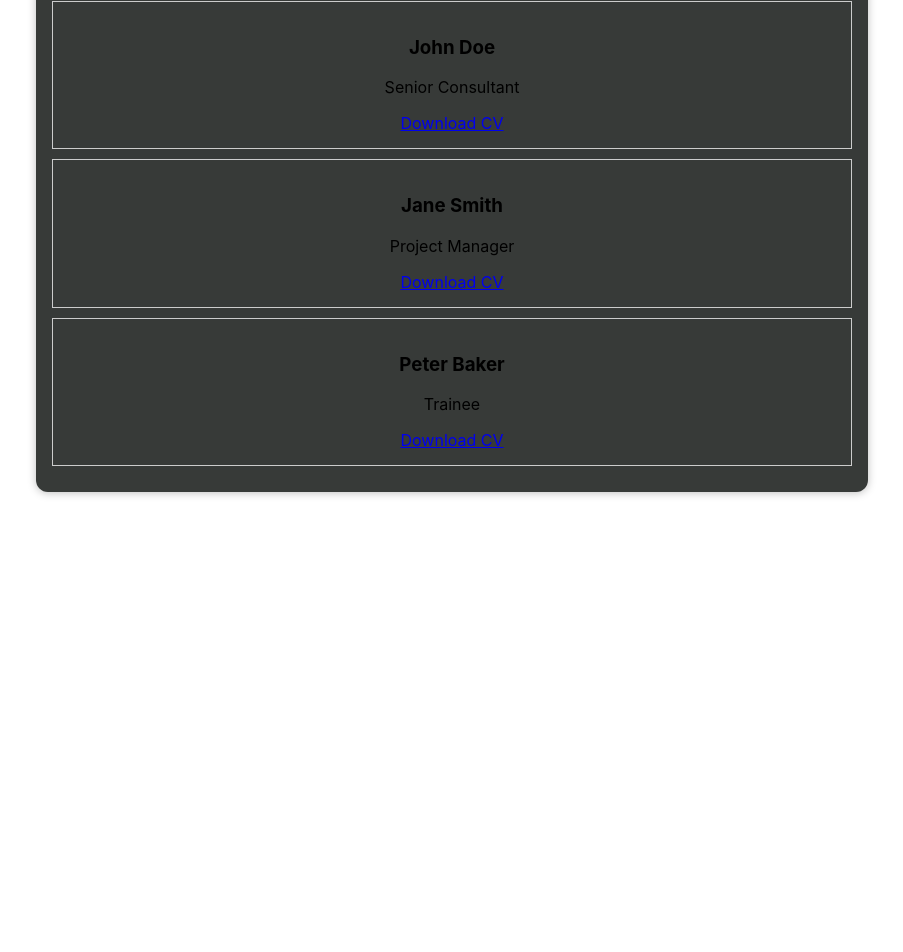
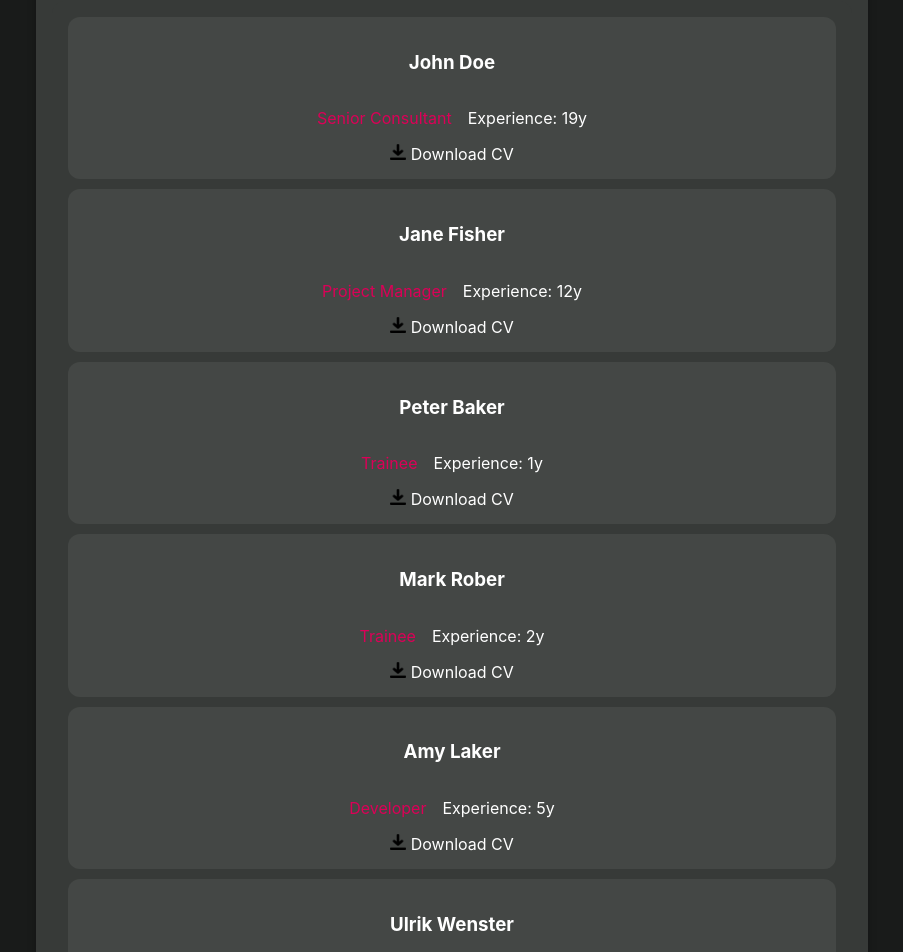
Before and after one commit to TuukkaJA/project-pinja, a React (Create React App) app: page / in a window 1280 px wide. Shown: the part 189-1141 px from the top of the page, without its empty margins (188-1091 px from the left). Before the commit the page ends 800 px from the top, so only its background shows below. Built offline with nearby package versions, Linux system fonts and the light colour scheme.

Commit message:
Edited UI and made search engine better

```diff
--- a/src/App.css
+++ b/src/App.css
@@ -1,5 +1,6 @@
 .app {
   display: flex;
+  background-color: #191b1a;
 }
 
 .content {
@@ -17,6 +18,7 @@
   margin-bottom: 20px;
   padding: 1rem 2rem;
 }
+
 .app button {
   font: inherit;
   cursor: pointer;
@@ -37,12 +39,17 @@
 .consultant-list {
   display: flex;
   flex-direction: column;
+  color: white;
+  border-radius: 12px;
+  padding: 1rem;
+  background-color: #373a38;
 }
 
 .consultant-card {
-  border: 1px solid #ccc;
+  background-color: #444745;
   padding: 15px;
   margin-bottom: 10px;
+  border-radius: 12px;
 }
 
 .consultant-card:hover {
--- a/src/App.js
+++ b/src/App.js
@@ -8,9 +8,36 @@ function App() {
   const [isSidebarOpen, setSidebarOpen] = useState(false);
   const [searchTerm, setSearchTerm] = useState('');
   const [consultants, setConsultants] = useState([
-    { id: 1, name: 'John Doe', position: 'Senior Consultant', cvLink: '/path-to-john-cv.pdf' },
-    { id: 2, name: 'Jane Smith', position: 'Project Manager', cvLink: '/path-to-jane-cv.pdf' },
-    { id: 3, name: 'Peter Baker', position: 'Trainee', cvLink: '/path-to-jane-cv.pdf' },
+    { id: 1, name: 'John', surname: 'Doe', position: 'Senior Consultant', experienceyears: 'Experience: 19y', cvLink: '/path-to-john-cv.pdf' },
+    { id: 2, name: 'Jane', surname: 'Fisher', position: 'Project Manager', experienceyears: 'Experience: 12y', cvLink: '/path-to-jane-cv.pdf' },
+    { id: 3, name: 'Peter', surname: 'Baker', position: 'Trainee', experienceyears: 'Experience: 1y', cvLink: '/path-to-peter-cv.pdf' },
+    { id: 4, name: 'Mark', surname: 'Rober', position: 'Trainee', experienceyears: 'Experience: 2y', cvLink: '/path-to-mark-cv.pdf' },
+    { id: 5, name: 'Amy', surname: 'Laker', position: 'Developer', experienceyears: 'Experience: 5y', cvLink: '/path-to-amy-cv.pdf' },
+    { id: 6, name: 'Ulrik', surname: 'Wenster', position: 'Sales', experienceyears: 'Experience: 8y', cvLink: '/path-to-ulrik-cv.pdf' },
+    { id: 7, name: 'Tuukka', surname: 'Järviluoma', position: 'Project Manager', experienceyears: 'Experience: 10y', cvLink: '/path-to-tuukka-cv.pdf' },
+    { id: 8, name: 'Sara', surname: 'Nash', position: 'Consultant', experienceyears: 'Experience: 7y', cvLink: '/path-to-sara-cv.pdf' },
+    { id: 9, name: 'Liam', surname: 'Stone', position: 'Developer', experienceyears: 'Experience: 3y', cvLink: '/path-to-liam-cv.pdf' },
+    { id: 10, name: 'Olivia', surname: 'Brooks', position: 'Analyst', experienceyears: 'Experience: 6y', cvLink: '/path-to-olivia-cv.pdf' },
+    { id: 11, name: 'Noah', surname: 'Wright', position: 'Data Scientist', experienceyears: 'Experience: 4y', cvLink: '/path-to-noah-cv.pdf' },
+    { id: 12, name: 'Ava', surname: 'Clark', position: 'Consultant', experienceyears: 'Experience: 9y', cvLink: '/path-to-ava-cv.pdf' },
+    { id: 13, name: 'Mason', surname: 'Evans', position: 'Senior Developer', experienceyears: 'Experience: 15y', cvLink: '/path-to-mason-cv.pdf' },
+    { id: 14, name: 'Isabella', surname: 'Harris', position: 'UI Designer', experienceyears: 'Experience: 6y', cvLink: '/path-to-isabella-cv.pdf' },
+    { id: 15, name: 'Ethan', surname: 'Nelson', position: 'Trainee', experienceyears: 'Experience: 1y', cvLink: '/path-to-ethan-cv.pdf' },
+    { id: 16, name: 'Sophia', surname: 'Carter', position: 'Sales Manager', experienceyears: 'Experience: 14y', cvLink: '/path-to-sophia-cv.pdf' },
+    { id: 17, name: 'James', surname: 'Robinson', position: 'Marketing Consultant', experienceyears: 'Experience: 11y', cvLink: '/path-to-james-cv.pdf' },
+    { id: 18, name: 'Charlotte', surname: 'Walker', position: 'HR Specialist', experienceyears: 'Experience: 8y', cvLink: '/path-to-charlotte-cv.pdf' },
+    { id: 19, name: 'Benjamin', surname: 'Scott', position: 'Junior Developer', experienceyears: 'Experience: 2y', cvLink: '/path-to-benjamin-cv.pdf' },
+    { id: 20, name: 'Emily', surname: 'Green', position: 'Project Coordinator', experienceyears: 'Experience: 5y', cvLink: '/path-to-emily-cv.pdf' },
+    { id: 21, name: 'William', surname: 'Adams', position: 'Consultant', experienceyears: 'Experience: 13y', cvLink: '/path-to-william-cv.pdf' },
+    { id: 22, name: 'Grace', surname: 'Reed', position: 'Business Analyst', experienceyears: 'Experience: 6y', cvLink: '/path-to-grace-cv.pdf' },
+    { id: 23, name: 'Henry', surname: 'Morris', position: 'Financial Analyst', experienceyears: 'Experience: 9y', cvLink: '/path-to-henry-cv.pdf' },
+    { id: 24, name: 'Mia', surname: 'Hughes', position: 'Sales Executive', experienceyears: 'Experience: 4y', cvLink: '/path-to-mia-cv.pdf' },
+    { id: 25, name: 'Jackson', surname: 'Young', position: 'Software Engineer', experienceyears: 'Experience: 7y', cvLink: '/path-to-jackson-cv.pdf' },
+    { id: 26, name: 'Ella', surname: 'Patterson', position: 'HR Assistant', experienceyears: 'Experience: 3y', cvLink: '/path-to-ella-cv.pdf' },
+    { id: 27, name: 'Sebastian', surname: 'Ramirez', position: 'Data Engineer', experienceyears: 'Experience: 8y', cvLink: '/path-to-sebastian-cv.pdf' },
+    { id: 28, name: 'Aiden', surname: 'Kim', position: 'Consultant', experienceyears: 'Experience: 5y', cvLink: '/path-to-aiden-cv.pdf' },
+    { id: 29, name: 'Layla', surname: 'Sullivan', position: 'Operations Manager', experienceyears: 'Experience: 10y', cvLink: '/path-to-layla-cv.pdf' },
+    { id: 30, name: 'Lucas', surname: 'Martinez', position: 'IT Specialist', experienceyears: 'Experience: 12y', cvLink: '/path-to-lucas-cv.pdf' }
   ]);
 
   const toggleSidebar = () =>
@@ -18,7 +45,8 @@ function App() {
 
 
   const filteredConsultants = consultants.filter((consultant) =>
-    consultant.name.toLowerCase().includes(searchTerm.toLowerCase())
+    consultant.position.toLowerCase().startsWith(searchTerm.toLowerCase()) ||
+    consultant.name.toLowerCase().startsWith(searchTerm.toLowerCase())
   );
 
   return (
--- /dev/null
+++ b/src/components/ConsultantCard/ConsultantCard.css
@@ -0,0 +1,31 @@
+.name {
+    color: rgb(255, 255, 255);
+}
+
+.position {
+    color: #db0057;
+    margin-right: 1rem;
+}
+
+.download-CV {
+    color: white;
+    border: none;
+    padding: 0.5rem 1rem;
+    border-radius: 12px;
+    cursor: pointer;
+    text-decoration: none;
+}
+
+.download-CV img {
+    width: 16px;
+    height: 16px;
+}
+
+.download-CV:hover {
+    background-color: #db0057;
+}
+
+.info {
+    display: flex;
+    justify-content: center;
+}
--- a/src/components/ConsultantCard/ConsultantCard.js
+++ b/src/components/ConsultantCard/ConsultantCard.js
@@ -1,12 +1,17 @@
 import React from 'react';
+import './ConsultantCard.css';
+import downLoadIcon from './download-icon.png';
 
 const ConsultantCard = ({ consultant }) => {
   return (
     <div className="consultant-card">
-      <h3>{consultant.name}</h3>
-      <p>{consultant.position}</p>
-      <a href={consultant.cvLink} download>
-        Download CV
+      <h3 className="name">{consultant.name} {consultant.surname}</h3>
+      <div className="info">
+        <p className="position">{consultant.position}</p>
+        <p>{consultant.experienceyears}</p>
+      </div>
+      <a className="download-CV" href={consultant.cvLink} download>
+        <img src={downLoadIcon} alt="" /> Download CV
       </a>
     </div>
   );
--- a/src/components/Sidebar/Sidebar.js
+++ b/src/components/Sidebar/Sidebar.js
@@ -10,7 +10,7 @@ const Sidebar = ({ isOpen, toggleSidebar }) => {
       {isOpen && (
         <ul>
           <li>Profile</li>
-          <li>Konsultit</li>
+          <li>Consultants</li>
           <li>Team</li>
         </ul>
       )}
```
Also changed, not shown: src/components/Testi.css (deleted, +0 -27 lines), src/components/Testi.js (deleted, +0 -12 lines), src/components/ConsultantCard/download-icon.png (added).
